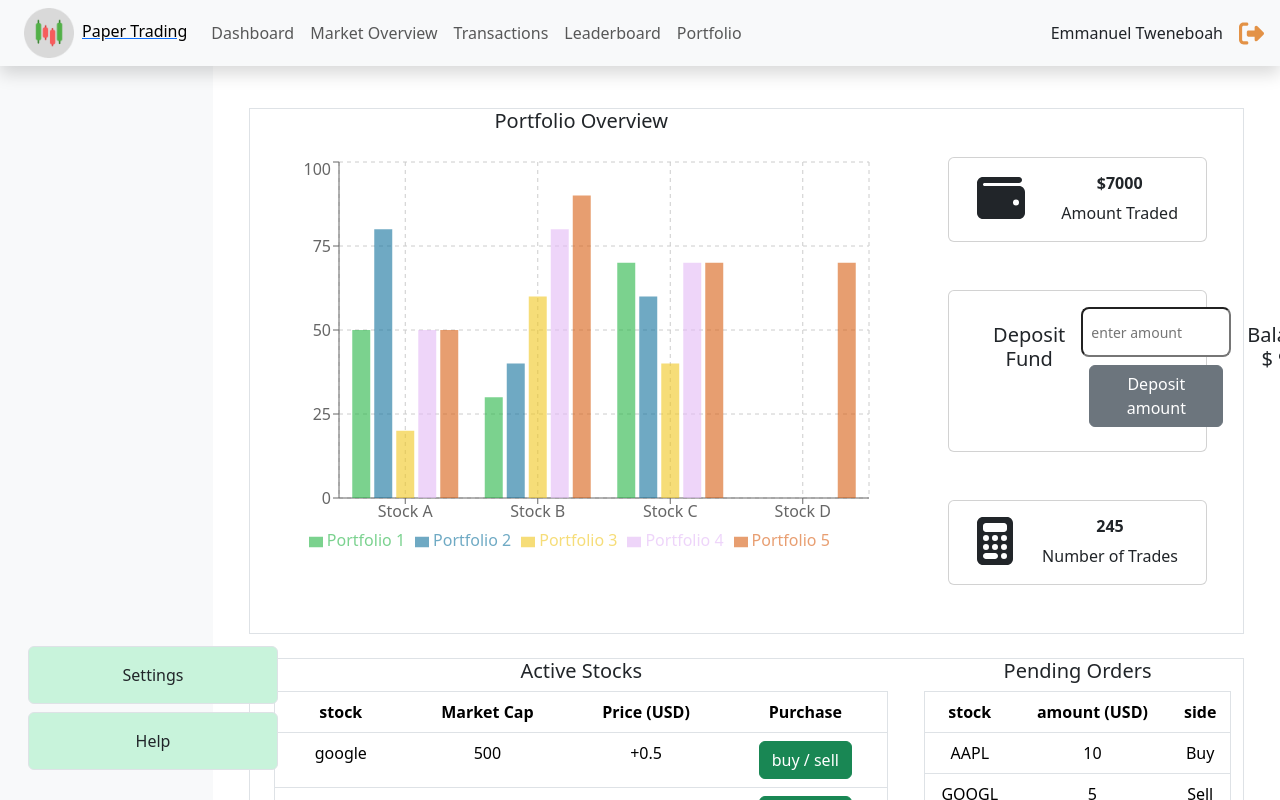
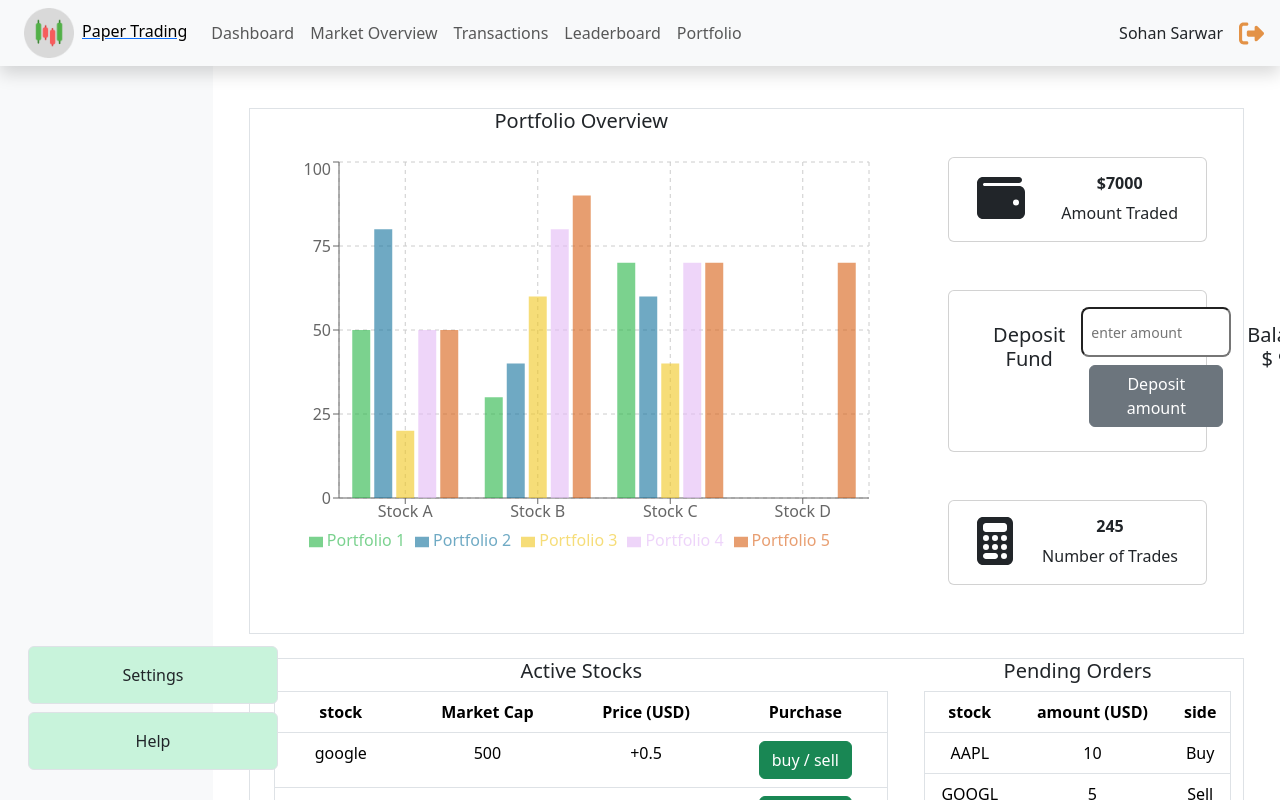
Before and after one commit to mishkatmustafid/paper-trading-website, a React (Create React App) app: page /dashboard in a window 1280 px wide. Built offline with nearby package versions, Linux system fonts and the light colour scheme.

Commit message:
Navbar modified

```diff
--- a/src/components/navbar/Navbar.jsx
+++ b/src/components/navbar/Navbar.jsx
@@ -62,7 +62,7 @@ const Navbar = () => {
         </ul>
       </div>
       <ul className="navbar-nav ml-auto">
-        <li className="nav-item px-3">Emmanuel Tweneboah</li>
+        <li className='nav-item px-3'>Sohan Sarwar</li>
         <FontAwesomeIcon
           onClick={handleLogout}
           icon={faSignOutAlt}
```
